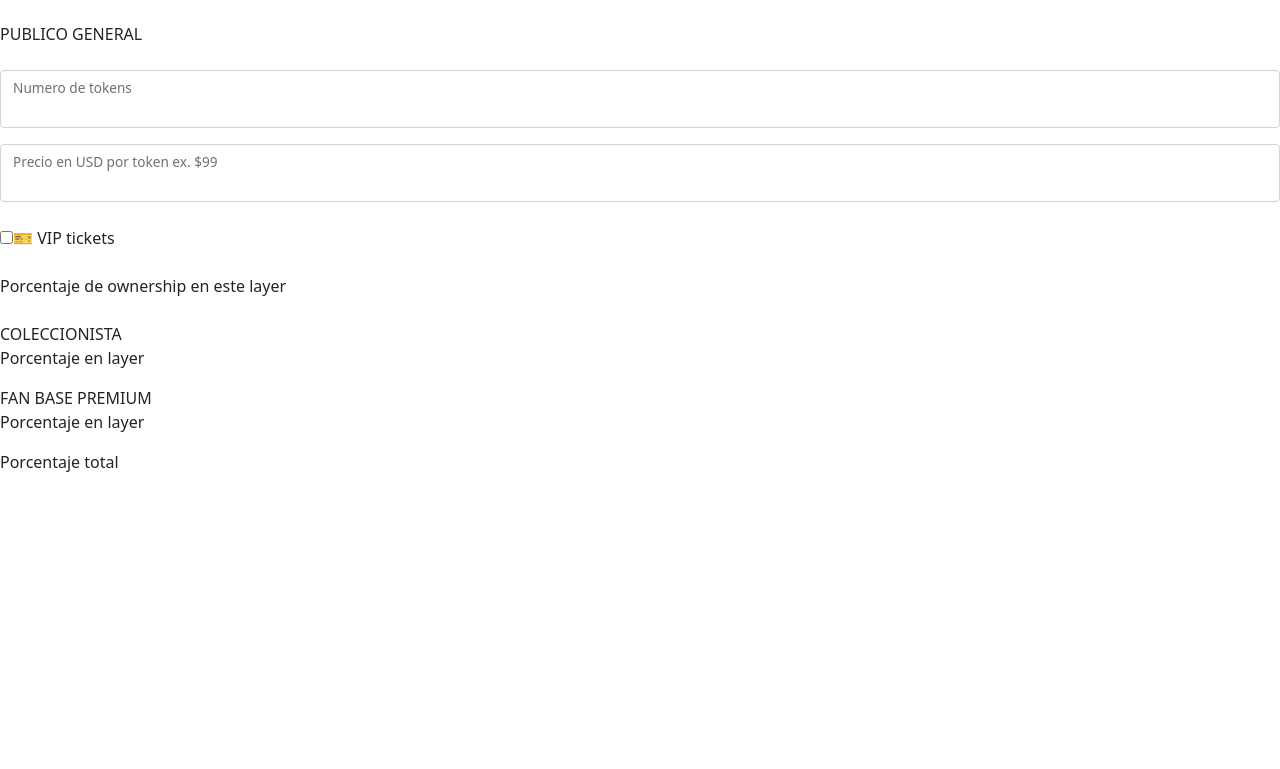
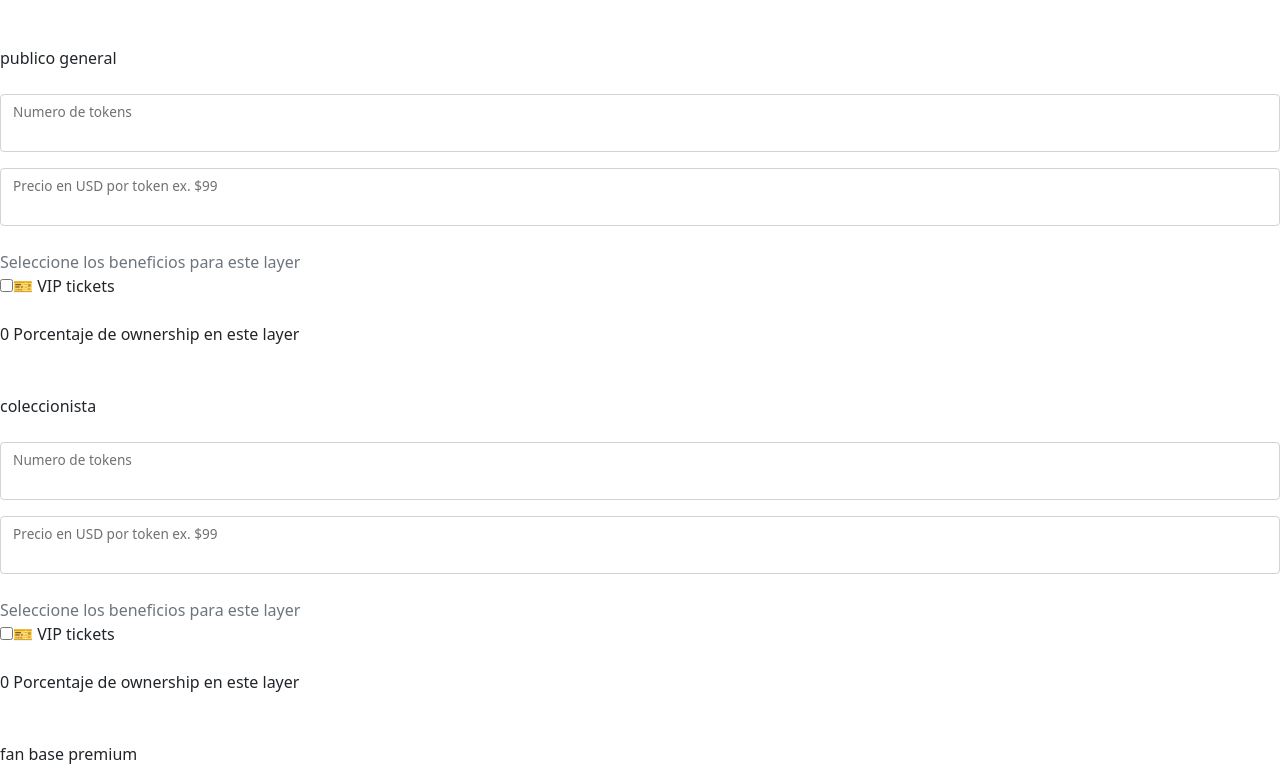
Before and after one commit to bertil291utn/digital-marketplace, a Next.js app: page /create-item in a window 1280 px wide. Shown: the part 851-1620 px from the top of the page. Before the commit the page ends 1349 px from the top, so only its background shows below. Built offline with nearby package versions, Linux system fonts and the light colour scheme.

Commit message:
:sparkles: benefits component :zap: replace new component

```diff
--- /dev/null
+++ b/components/create-item/Benefits.component.js
@@ -0,0 +1,56 @@
+import { useState } from 'react';
+import Form from 'react-bootstrap/Form';
+import FloatingLabel from 'react-bootstrap/FloatingLabel';
+
+const Benefits = ({ title, benefitsArray }) => {
+  const [totalPercentage, setTotalPercentage] = useState(0)
+  const benefitsGroupName = title.toLowerCase().replace(' ', '-');
+  return (
+    <>
+      <span className='uppercase font-bold'>{title}</span>
+      <div className='my-4 pl-3'>
+        <div className='my-4 grid grid-cols-2 gap-5'>
+          <FloatingLabel
+            controlId={`numeroTokens-${benefitsGroupName}`}
+            label='Numero de tokens'
+            className='mb-3 col-s'
+          >
+            <Form.Control type='number' />
+          </FloatingLabel>
+          <FloatingLabel
+            controlId={`precioToken-${benefitsGroupName}`}
+            label='Precio en USD por token ex. $99'
+            className='mb-3'
+          >
+            <Form.Control type='number' />
+          </FloatingLabel>
+        </div>
+        <span className='block my-3 text-muted'>Seleccione los beneficios para este layer</span>
+        {benefitsArray.map((b, index) => (
+          <div key={index} className='flex gap-3 align-items-center'>
+            <input
+              className='h-4 w-4 cursor-pointer'
+              type='checkbox'
+              name={`${benefitsGroupName}-${b.replaceAll(' ', '-')}`}
+              id={`${benefitsGroupName}-${b.replaceAll(' ', '-')}-${index + 1}`}
+              onChange={(event) =>
+                console.log('event checker', event.target.checked)
+              }
+            />
+            <label
+              className='cursor-pointer capitalize-first-letter'
+              htmlFor={`${benefitsGroupName}-${b.replaceAll(' ', '-')}-${
+                index + 1
+              }`}
+            >
+              {b}
+            </label>
+          </div>
+        ))}
+        <p className='my-4'>{totalPercentage} Porcentaje de ownership en este layer </p>
+      </div>
+    </>
+  );
+};
+
+export default Benefits;
--- a/pages/create-item.js
+++ b/pages/create-item.js
@@ -2,8 +2,7 @@
 import { useState } from 'react';
 import Form from 'react-bootstrap/Form';
 import FloatingLabel from 'react-bootstrap/FloatingLabel';
-import InputGroup from 'react-bootstrap/InputGroup';
-import FormControl from 'react-bootstrap/FormControl';
+import Benefits from '../components/create-item/Benefits.component';
 
 export default function CreateItem() {
   const [fileCoverUrl, setFileCoverUrl] = useState();
@@ -16,7 +15,7 @@ export default function CreateItem() {
   }
 
   function handleChange(event) {
-    setAreaBenefits(event.target.value)
+    setAreaBenefits(event.target.value);
     setBenefitsArray(event.target.value.split('\n').filter((e) => e));
   }
   return (
@@ -31,7 +30,10 @@ export default function CreateItem() {
             >
               <Form.Control type='text' />
             </FloatingLabel>
-            <FloatingLabel controlId='floatingTextDescription' label='Description'>
+            <FloatingLabel
+              controlId='floatingTextDescription'
+              label='Description'
+            >
               <Form.Control
                 as='textarea'
                 style={{ height: '100px' }}
@@ -97,7 +99,7 @@ export default function CreateItem() {
 
             <FloatingLabel
               controlId='tokenNumber'
-              label='Porcentaje total en regalias ex. 20%, 15%'
+              label='Porcentaje a ceder para regalias ex. 20%'
               className='mb-3'
             >
               <Form.Control type='number' />
@@ -116,52 +118,20 @@ export default function CreateItem() {
 
           <div className='my-4'>
             <ul>
-              <li className='my-3'>
-                PUBLICO GENERAL
-                <div className='my-4 pl-3'>
-                  <div className='my-4 grid grid-cols-2 gap-5'>
-                    <FloatingLabel
-                      controlId='tokenLayer1'
-                      label='Numero de tokens'
-                      className='mb-3 col-s'
-                    >
-                      <Form.Control type='number' />
-                    </FloatingLabel>
-                    <FloatingLabel
-                      controlId='tokenLayer1'
-                      label='Precio en USD por token ex. $99'
-                      className='mb-3'
-                    >
-                      <Form.Control type='number' />
-                    </FloatingLabel>
-                  </div>
-                  {benefitsArray.map((b, index) => (
-                    <div key={index} className='flex gap-3 align-items-center'>
-                      <input
-                        className='h-4 w-4 cursor-pointer'
-                        type='checkbox'
-                        name={b.replaceAll(' ', '-')}
-                        id={`${b.replaceAll(' ', '-')}-${index + 1}`}
-                        onChange={(event) =>
-                          console.log('event checker', event.target.checked)
-                        }
-                      />
-                      <label
-                        className='cursor-pointer capitalize-first-letter'
-                        htmlFor={`${b.replaceAll(' ', '-')}-${index + 1}`}
-                      >
-                        {b}
-                      </label>
-                    </div>
-                  ))}
-                  <p className='my-4'>Porcentaje de ownership en este layer </p>
-                </div>
+              <li className='my-5'>
+                <Benefits
+                  title='publico general'
+                  benefitsArray={benefitsArray}
+                />
               </li>
-              <li className='my-3'>
-                COLECCIONISTA <p>Porcentaje en layer </p>
+              <li className='my-5'>
+                <Benefits title='coleccionista' benefitsArray={benefitsArray} />
               </li>
-              <li className='my-3'>
-                FAN BASE PREMIUM <p>Porcentaje en layer </p>
+              <li className='my-5'>
+                <Benefits
+                  title='fan base premium'
+                  benefitsArray={benefitsArray}
+                />
               </li>
             </ul>
             <p>Porcentaje total </p>
```
